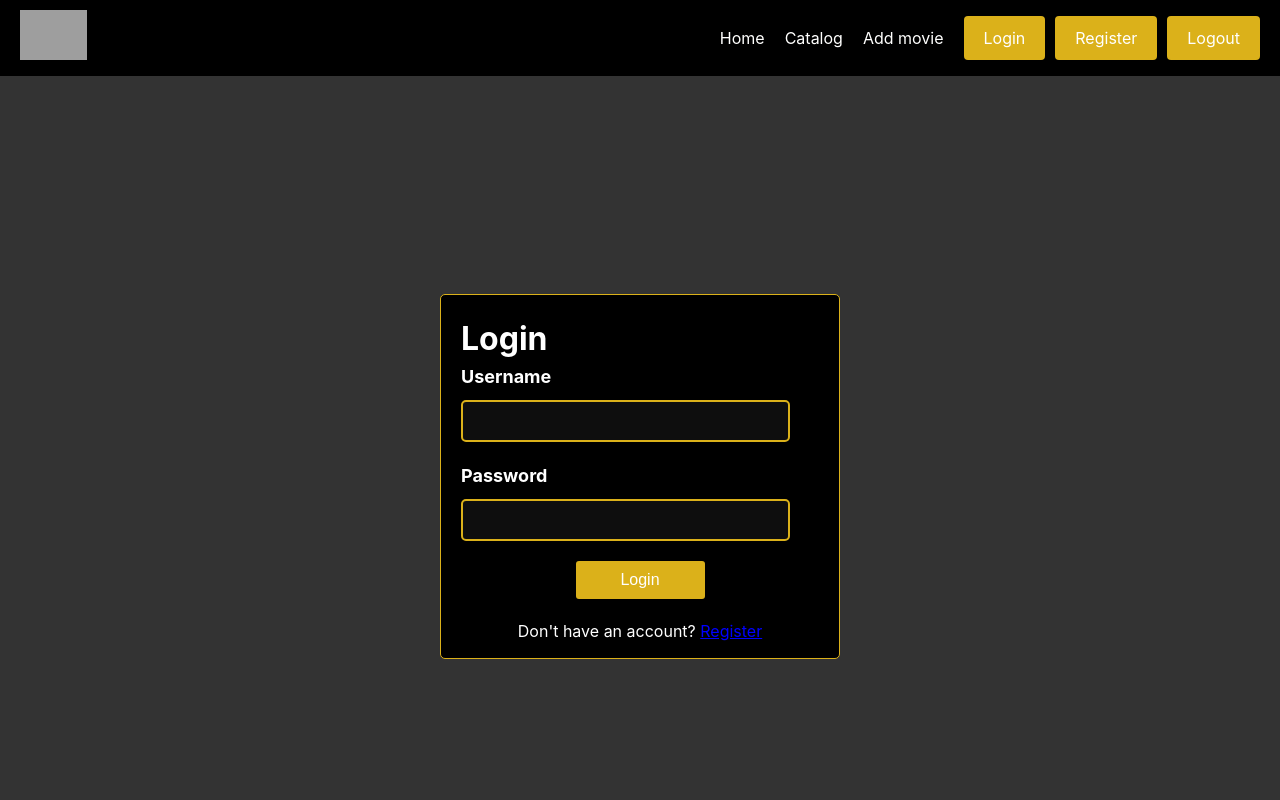
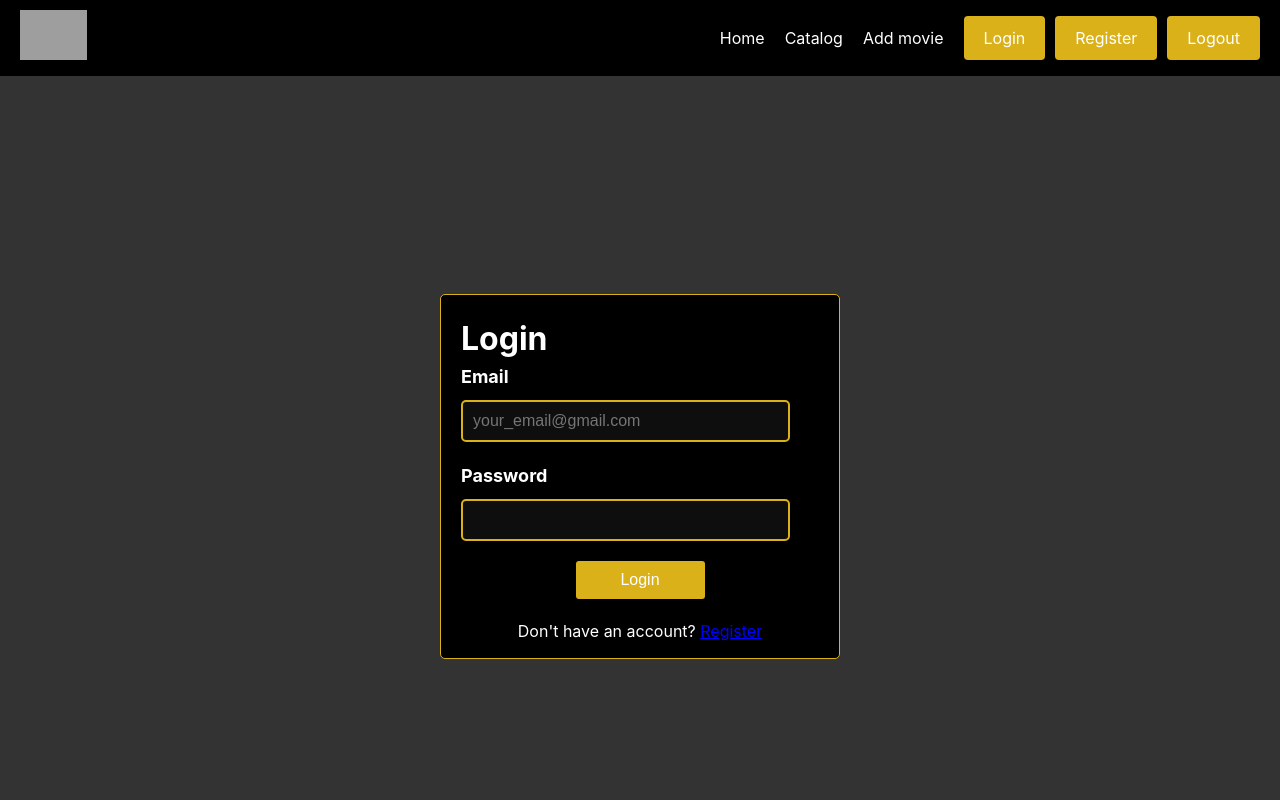
Before and after one commit to PashataDLG/Softuni-MovieWebsite-Project, a React (Create React App) app in the folder client/: page /login in a window 1280 px wide. Shown: the top 800 px of the page. Built offline with nearby package versions, Linux system fonts and the light colour scheme; grey boxes are pictures that could not be loaded.

Commit message:
login functionallity added and context provided

```diff
--- a/client/src/App.js
+++ b/client/src/App.js
@@ -1,4 +1,6 @@
 import { Routes, Route } from 'react-router-dom';
+
+import AuthProvider from './context/AuthContext';
 
 import AddMovie from './components/add-movie/AddMovie';
 import Catalog from './components/catalog/Catlog';
@@ -12,6 +14,7 @@ import Register from './components/register/Register';
 
 function App() {
 	return (
+		<AuthProvider>
 			<>
 				<Navbar />
 				<main>
@@ -27,6 +30,7 @@ function App() {
 				</main>
 				<Footer />
 			</>
+		</AuthProvider>
 	);
 }
 
--- a/client/src/components/login/Login.js
+++ b/client/src/components/login/Login.js
@@ -1,17 +1,37 @@
 import { Link } from "react-router-dom";
 
+import { useAuthContext } from "../../context/AuthContext";
 import { useForm } from "../../hooks/useForm";
 
 export default function Login() {
-    const { values, changeHandler, onSubmit } = useForm([{}])
+    const { onLoginSubmit } = useAuthContext();
+    const { values, changeHandler, onSubmit } = useForm({
+        'email': '',
+        'password': '',
+    }, onLoginSubmit);
+
     return (
         <div className="login-page">
-            <form>
+            <form onSubmit={onSubmit}>
                 <h1>Login</h1>
-                <label htmlFor="username">Username</label>
-                <input type="text" id="username" name="username" required="" />
+                <label htmlFor="username">Email</label>
+                <input
+                type="text"
+                id="email"
+                name="email"
+                placeholder="your_email@gmail.com"
+                value={values['email']}
+                onChange={changeHandler}
+                required
+                />
                 <label htmlFor="password">Password</label>
-                <input type="password" id="password" name="password" required="" />
+                <input
+                type="password"
+                id="password"
+                name="password"
+                value={values['password']}
+                onChange={changeHandler}
+                required />
                 <button type="submit">Login</button>
                 <p className="login-p">
                     <span>Don't have an account?</span>{" "}
```
Lines whose indentation alone changed are shown as unchanged.
